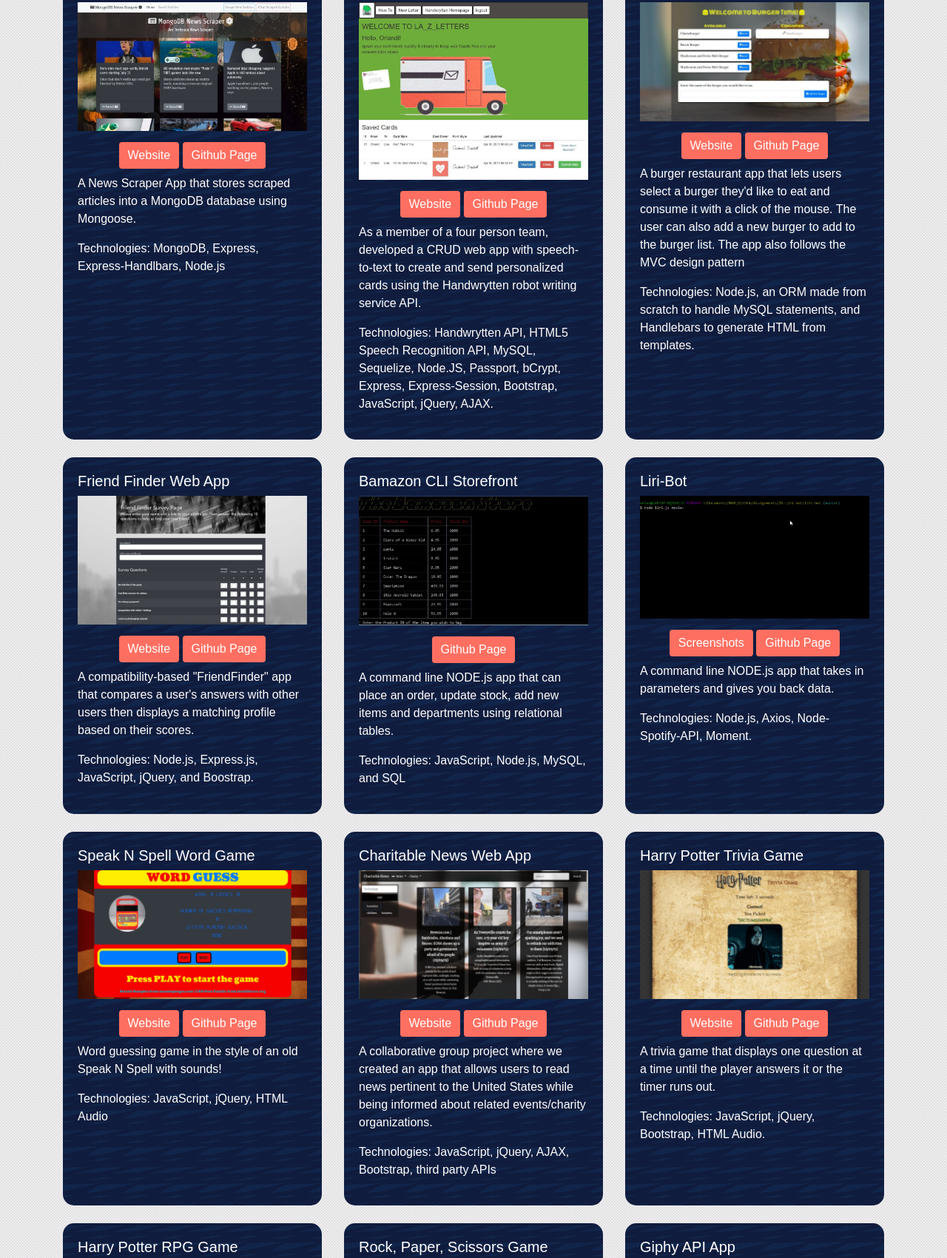
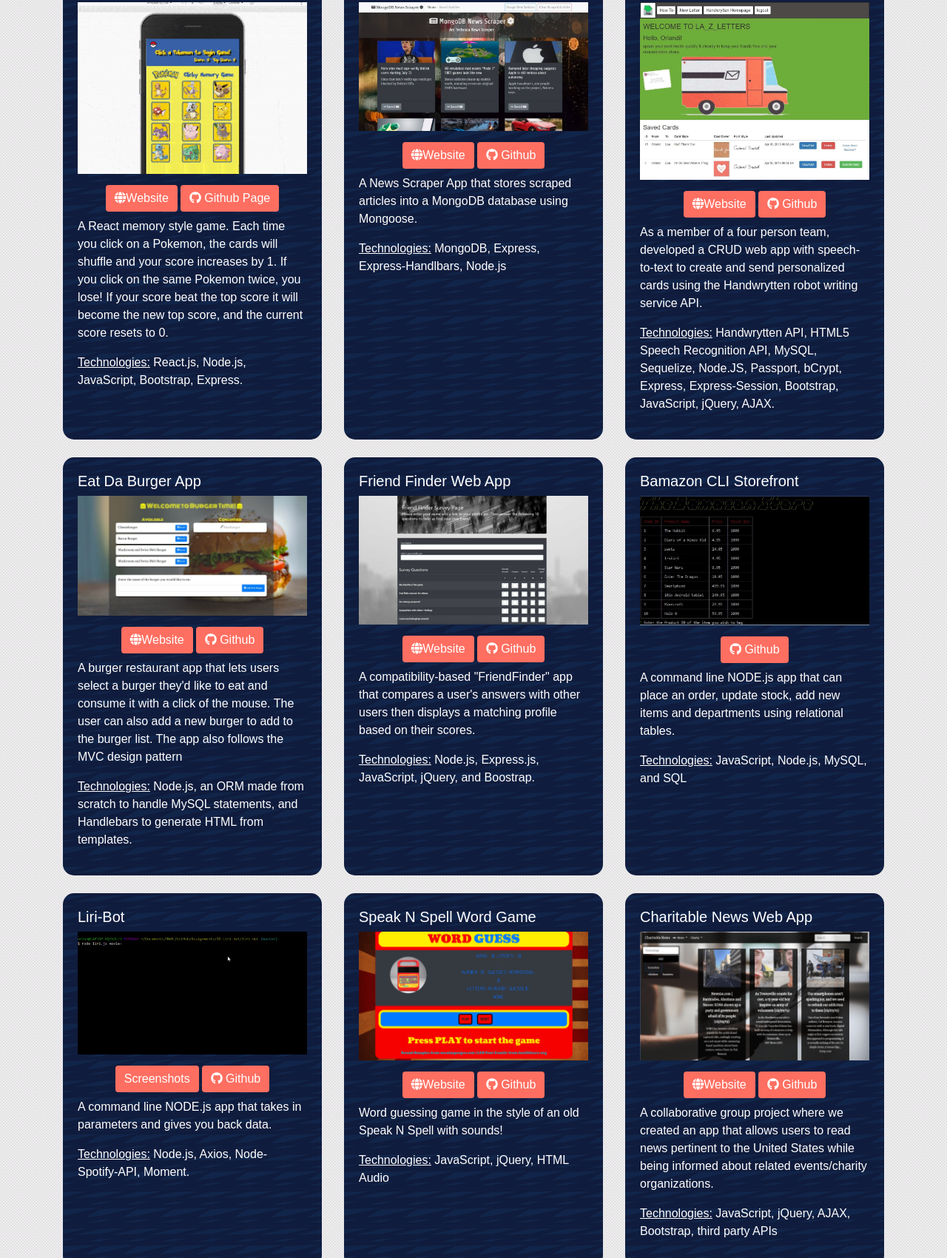
Before and after one commit to orlandocarnate/orlandocarnate.github.io, a website: page index.html in a window 1280 px wide. Shown: the part 821-2521 px from the top of the page at 74% size. Drawn offline with nearby package versions, Linux system fonts and the light colour scheme; a web font is replaced by a local one.

Commit message:
Add clicky-game

```diff
--- a/assets/css/style.css
+++ b/assets/css/style.css
@@ -22,6 +22,10 @@
 
 footer, h5 {
     /* color: #fe6f61; */
+}
+
+.tech {
+    text-decoration: underline;
 }
 
 .btn {
--- a/index.html
+++ b/index.html
@@ -8,6 +8,10 @@
     <!-- Required meta tags -->
     <meta charset="utf-8">
     <meta name="viewport" content="width=device-width, initial-scale=1, shrink-to-fit=no">
+
+    <!-- Font Awesome -->
+    <link rel="stylesheet" href="https://use.fontawesome.com/releases/v5.8.1/css/all.css"
+        integrity="sha384-50oBUHEmvpQ+1lW4y57PTFmhCaXp0ML5d60M1M7uH2+nqUivzIebhndOJK28anvf" crossorigin="anonymous">
 
     <!-- BOOTSTRAP CDN CSS -->
     <link rel="stylesheet" href="https://stackpath.bootstrapcdn.com/bootstrap/4.1.3/css/bootstrap.min.css"
@@ -66,7 +70,8 @@
                         </div>
                         <div class="col-sm-12 col-md-12">
                             <p class="contact-info">
-                                <a href="https://github.com/orlandocarnate" target="_blank">GitHub Page</a> &#9679;
+                                <a href="https://github.com/orlandocarnate" target="_blank"><i
+                                        class="fab fa-github"></i> Github</a> &#9679;
                                 <a href="https://www.linkedin.com/in/orlando-carnate/" target="_blank">LinkedIn Page</a>
                                 &#9679;
                                 <a href="mailto:orlando.carnate@gmail.com" target="_blank">orlando.carnate@gmail.com</a>
@@ -142,17 +147,38 @@
         </div>
 
         <div class="row">
+
+            <div class="col-sm-4 mb-4 d-flex align-items-stretch">
+                <div class="portfolio-card">
+                    <h5>Pokemon Clicky Game</h5>
+                    <img class="img-responsive portfolio-img" src='assets/images/clicky-game-320x240.gif'>
+                    <div class="mb-2 text-center">
+                        <a href="http://oc-clicky-game.herokuapp.com/" class="btn btn-primary"><i
+                                class="fas fa-globe"></i>Website</a>
+                        <a href="https://github.com/orlandocarnate/clicky-game" class="btn btn-primary">
+                            <i class="fab fa-github"></i> Github
+                            Page</a>
+                    </div>
+                    <p>A React memory style game. Each time you click on a Pokemon, the cards will shuffle and your
+                        score
+                        increases by 1. If you click on the same Pokemon twice, you lose! If your score beat the top
+                        score it will become the new top score, and the current score resets to 0.</p>
+                    <p><span class="tech">Technologies:</span> React.js, Node.js, JavaScript, Bootstrap, Express.</p>
+                </div>
+            </div>
+
             <div class="col-sm-4 mb-4 d-flex align-items-stretch">
                 <div class="portfolio-card">
                     <h5>Sci & Tech News Scraper</h5>
                     <img class="img-responsive portfolio-img" src='assets/images/news-scraper-960-min.jpg'>
                     <div class="mb-2 text-center">
-                        <a href="http://oc-news-scraper.herokuapp.com/" class="btn btn-primary">Website</a>
-                        <a href="https://github.com/orlandocarnate/news-scraper" class="btn btn-primary">Github
-                            Page</a>
+                        <a href="http://oc-news-scraper.herokuapp.com/" class="btn btn-primary"><i
+                                class="fas fa-globe"></i>Website</a>
+                        <a href="https://github.com/orlandocarnate/news-scraper" class="btn btn-primary">
+                            <i class="fab fa-github"></i> Github</a>
                     </div>
                     <p>A News Scraper App that stores scraped articles into a MongoDB database using Mongoose.</p>
-                    <p>Technologies: MongoDB, Express, Express-Handlbars, Node.js</p>
+                    <p><span class="tech">Technologies:</span> MongoDB, Express, Express-Handlbars, Node.js</p>
                 </div>
             </div>
 
@@ -161,13 +187,14 @@
                     <h5>La-Z Ltrs App</h5>
                     <img class="img-responsive portfolio-img" src='assets/images/la-z-ltrs-home.jpg'>
                     <div class="mb-2 text-center">
-                        <a href="https://soto-la-z-ltrs.herokuapp.com/home" class="btn btn-primary">Website</a>
-                        <a href="https://github.com/rodolfosotojr/la-z-Ltrs" class="btn btn-primary">Github
-                            Page</a>
+                        <a href="https://soto-la-z-ltrs.herokuapp.com/home" class="btn btn-primary"><i
+                                class="fas fa-globe"></i>Website</a>
+                        <a href="https://github.com/rodolfosotojr/la-z-Ltrs" class="btn btn-primary">
+                            <i class="fab fa-github"></i> Github</a>
                     </div>
                     <p>As a member of a four person team, developed a CRUD web app with speech-to-text to create and
                         send personalized cards using the Handwrytten robot writing service API.</p>
-                    <p>Technologies: Handwrytten API, HTML5 Speech Recognition API, MySQL, Sequelize, Node.JS, Passport,
+                    <p><span class="tech">Technologies:</span> Handwrytten API, HTML5 Speech Recognition API, MySQL, Sequelize, Node.JS, Passport,
                         bCrypt, Express, Express-Session, Bootstrap, JavaScript, jQuery, AJAX.</p>
                 </div>
             </div>
@@ -177,14 +204,15 @@
                     <h5>Eat Da Burger App</h5>
                     <img class="img-responsive portfolio-img" src='assets/images/burger-app-min.jpg'>
                     <div class="mb-2 text-center">
-                        <a href="http://oc-burger.herokuapp.com/" class="btn btn-primary">Website</a>
-                        <a href="https://github.com/orlandocarnate/burger" class="btn btn-primary">Github
-                            Page</a>
+                        <a href="http://oc-burger.herokuapp.com/" class="btn btn-primary"><i
+                                class="fas fa-globe"></i>Website</a>
+                        <a href="https://github.com/orlandocarnate/burger" class="btn btn-primary">
+                            <i class="fab fa-github"></i> Github</a>
                     </div>
                     <p>A burger restaurant app that lets users select a burger they'd like to eat and consume it with
                         a click of the mouse. The user can also add a new burger to add to the burger list. The app
                         also follows the MVC design pattern</p>
-                    <p>Technologies: Node.js, an ORM made from scratch to handle MySQL
+                    <p><span class="tech">Technologies:</span> Node.js, an ORM made from scratch to handle MySQL
                         statements, and Handlebars to generate HTML from templates.</p>
                 </div>
             </div>
@@ -194,14 +222,15 @@
                     <h5>Friend Finder Web App</h5>
                     <img class="img-responsive portfolio-img" src='assets/images/friend-finder.JPG'>
                     <div class="mb-2 text-center">
-                        <a href="http://oc-friend-finder.herokuapp.com/" class="btn btn-primary">Website</a>
-                        <a href="https://github.com/orlandocarnate/friend-finder" class="btn btn-primary">Github
-                            Page</a>
+                        <a href="http://oc-friend-finder.herokuapp.com/" class="btn btn-primary"><i
+                                class="fas fa-globe"></i>Website</a>
+                        <a href="https://github.com/orlandocarnate/friend-finder" class="btn btn-primary">
+                            <i class="fab fa-github"></i> Github</a>
                     </div>
                     <p>A compatibility-based "FriendFinder" app that compares a user's answers with other users then
                         displays a matching profile based on
                         their scores.</p>
-                    <p>Technologies: Node.js, Express.js, JavaScript, jQuery, and Boostrap.</p>
+                    <p><span class="tech">Technologies:</span> Node.js, Express.js, JavaScript, jQuery, and Boostrap.</p>
                 </div>
             </div>
 
@@ -210,12 +239,12 @@
                     <h5>Bamazon CLI Storefront</h5>
                     <img class="img-responsive portfolio-img" src='assets/images/bamazon.JPG'>
                     <div class="mb-2 text-center">
-                        <a href="https://github.com/orlandocarnate/bamazon" class="btn btn-primary">Github
-                            Page</a>
+                        <a href="https://github.com/orlandocarnate/bamazon" class="btn btn-primary">
+                            <i class="fab fa-github"></i> Github</a>
                     </div>
                     <p>A command line NODE.js app that can place an order, update stock, add new items and departments
                         using relational tables.</p>
-                    <p>Technologies: JavaScript, Node.js, MySQL, and SQL</p>
+                    <p><span class="tech">Technologies:</span> JavaScript, Node.js, MySQL, and SQL</p>
                 </div>
             </div>
 
@@ -226,11 +255,11 @@
                     <div class="mb-2 text-center">
                         <a href="https://github.com/orlandocarnate/liri-bot/blob/master/README.md#screenshots"
                             class="btn btn-primary">Screenshots</a>
-                        <a href="https://github.com/orlandocarnate/liri-bot" class="btn btn-primary">Github
-                            Page</a>
+                        <a href="https://github.com/orlandocarnate/liri-bot" class="btn btn-primary">
+                            <i class="fab fa-github"></i> Github</a>
                     </div>
                     <p>A command line NODE.js app that takes in parameters and gives you back data.</p>
-                    <p>Technologies: Node.js, Axios, Node-Spotify-API, Moment.</p>
+                    <p><span class="tech">Technologies:</span> Node.js, Axios, Node-Spotify-API, Moment.</p>
                 </div>
             </div>
 
@@ -239,12 +268,13 @@
                     <h5>Speak N Spell Word Game</h5>
                     <img class="img-responsive portfolio-img" src='assets/images/wordguess.png'>
                     <div class="mb-2 text-center">
-                        <a href="https://orlandocarnate.github.io/Word-Guess-Game/" class="btn btn-primary">Website</a>
-                        <a href="https://github.com/orlandocarnate/Word-Guess-Game" class="btn btn-primary">Github
-                            Page</a>
+                        <a href="https://orlandocarnate.github.io/Word-Guess-Game/" class="btn btn-primary"><i
+                                class="fas fa-globe"></i>Website</a>
+                        <a href="https://github.com/orlandocarnate/Word-Guess-Game" class="btn btn-primary">
+                            <i class="fab fa-github"></i> Github</a>
                     </div>
                     <p>Word guessing game in the style of an old Speak N Spell with sounds!</p>
-                    <p>Technologies: JavaScript, jQuery, HTML Audio</p>
+                    <p><span class="tech">Technologies:</span> JavaScript, jQuery, HTML Audio</p>
                 </div>
             </div>
 
@@ -254,12 +284,14 @@
                     <h5>Charitable News Web App</h5>
                     <img class="img-responsive portfolio-img" src='assets/images/charitable-news.png'>
                     <div class="mb-2 text-center">
-                        <a href="http://charitable-news.com/" class="btn btn-primary">Website</a>
-                        <a href="https://github.com/awilmoth/project1" class="btn btn-primary">Github Page</a>
+                        <a href="http://charitable-news.com/" class="btn btn-primary"><i
+                                class="fas fa-globe"></i>Website</a>
+                        <a href="https://github.com/awilmoth/project1" class="btn btn-primary"><i
+                                class="fab fa-github"></i> Github</a>
                     </div>
                     <p>A collaborative group project where we created an app that allows users to read news pertinent to
                         the United States while being informed about related events/charity organizations.</p>
-                    <p>Technologies: JavaScript, jQuery, AJAX, Bootstrap, third party APIs</p>
+                    <p><span class="tech">Technologies:</span> JavaScript, jQuery, AJAX, Bootstrap, third party APIs</p>
                 </div>
             </div>
 
@@ -268,12 +300,14 @@
                     <h5>Harry Potter Trivia Game</h5>
                     <img class="img-responsive portfolio-img" src='assets/images/trivia-game.png'>
                     <div class="mb-2 text-center">
-                        <a href="https://orlandocarnate.github.io/TriviaGame/" class="btn btn-primary">Website</a>
-                        <a href="https://github.com/orlandocarnate/TriviaGame" class="btn btn-primary">Github Page</a>
+                        <a href="https://orlandocarnate.github.io/TriviaGame/" class="btn btn-primary"><i
+                                class="fas fa-globe"></i>Website</a>
+                        <a href="https://github.com/orlandocarnate/TriviaGame" class="btn btn-primary"><i
+                                class="fab fa-github"></i> Github</a>
                     </div>
                     <p>A trivia game that displays one question at a time until the player answers it or the timer runs
                         out.</p>
-                    <p>Technologies: JavaScript, jQuery, Bootstrap, HTML Audio.</p>
+                    <p><span class="tech">Technologies:</span> JavaScript, jQuery, Bootstrap, HTML Audio.</p>
                 </div>
             </div>
 
@@ -282,11 +316,13 @@
                     <h5>Harry Potter RPG Game</h5>
                     <img class="img-responsive portfolio-img" src='assets/images/rpg-game.png'>
                     <div class="mb-2 text-center">
-                        <a href="https://orlandocarnate.github.io/rpg-game/" class="btn btn-primary">Website</a>
-                        <a href="https://github.com/orlandocarnate/rpg-game" class="btn btn-primary">Github Page</a>
+                        <a href="https://orlandocarnate.github.io/rpg-game/" class="btn btn-primary"><i
+                                class="fas fa-globe"></i>Website</a>
+                        <a href="https://github.com/orlandocarnate/rpg-game" class="btn btn-primary"><i
+                                class="fab fa-github"></i> Github</a>
                     </div>
                     <p>RPG card game based on those characters.</p>
-                    <p>Technologies: JavaScript, jQuery, Bootstrap, HTML Audio.</p>
+                    <p><span class="tech">Technologies:</span> JavaScript, jQuery, Bootstrap, HTML Audio.</p>
                 </div>
             </div>
 
@@ -295,13 +331,14 @@
                     <h5>Rock, Paper, Scissors Game</h5>
                     <img class="img-responsive portfolio-img" src='assets/images/rps-game.png'>
                     <div class="mb-2 text-center">
-                        <a href="https://orlandocarnate.github.io/RPS-Multiplayer" class="btn btn-primary">Website</a>
-                        <a href="https://github.com/orlandocarnate/RPS-Multiplayer" class="btn btn-primary">Github
-                            Page</a>
+                        <a href="https://orlandocarnate.github.io/RPS-Multiplayer" class="btn btn-primary"><i
+                                class="fas fa-globe"></i>Website</a>
+                        <a href="https://github.com/orlandocarnate/RPS-Multiplayer" class="btn btn-primary">
+                            <i class="fab fa-github"></i> Github</a>
                     </div>
                     <p>An Online multiplayer Rock Paper Scissors game using Firebase Realtime Database and Anonymous
                         Authentication.</p>
-                    <p>Technologies: JavaScript, jQuery, CSS Grid, Firebase Realtime Database.</p>
+                    <p><span class="tech">Technologies:</span> JavaScript, jQuery, CSS Grid, Firebase Realtime Database.</p>
                 </div>
             </div>
 
@@ -310,12 +347,14 @@
                     <h5>Giphy API App</h5>
                     <img class="img-responsive portfolio-img" src='assets/images/giftastic.png'>
                     <div class="mb-2 text-center">
-                        <a href="https://orlandocarnate.github.io/giftastic" class="btn btn-primary">Website</a>
-                        <a href="https://github.com/orlandocarnate/giftastic" class="btn btn-primary">Github Page</a>
+                        <a href="https://orlandocarnate.github.io/giftastic" class="btn btn-primary"><i
+                                class="fas fa-globe"></i>Website</a>
+                        <a href="https://github.com/orlandocarnate/giftastic" class="btn btn-primary"><i
+                                class="fab fa-github"></i> Github</a>
                     </div>
                     <p>A web app that uses the GIPHY API and Wikipedia API to make a dynamic web page that populates
                         with gifs of your choice.</p>
-                    <p>Technologies: JavaScript, jQuery, AJAX, CSS Flex Box, third party APIs</p>
+                    <p><span class="tech">Technologies:</span> JavaScript, jQuery, AJAX, CSS Flex Box, third party APIs</p>
                 </div>
             </div>
 
```
Also changed, not shown: assets/images/clicky-game-320x240.gif (added).
